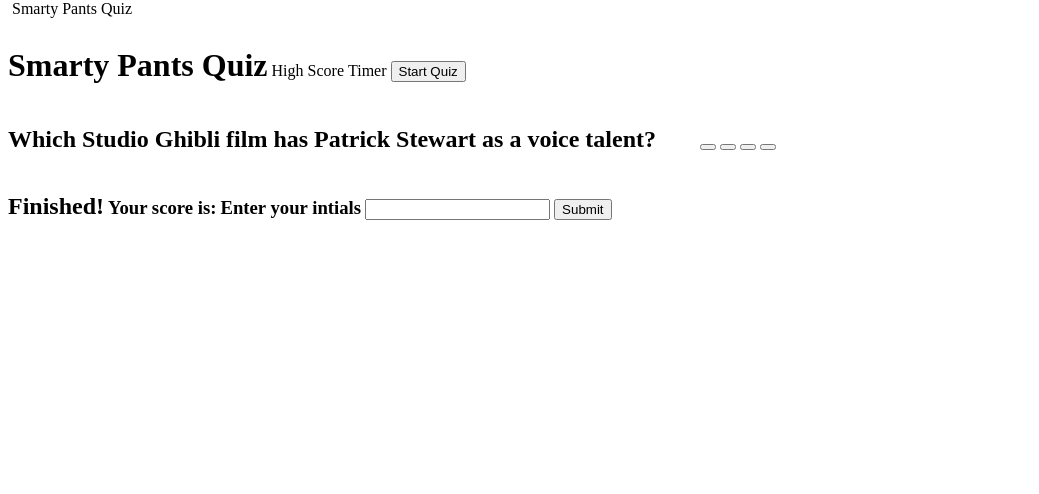
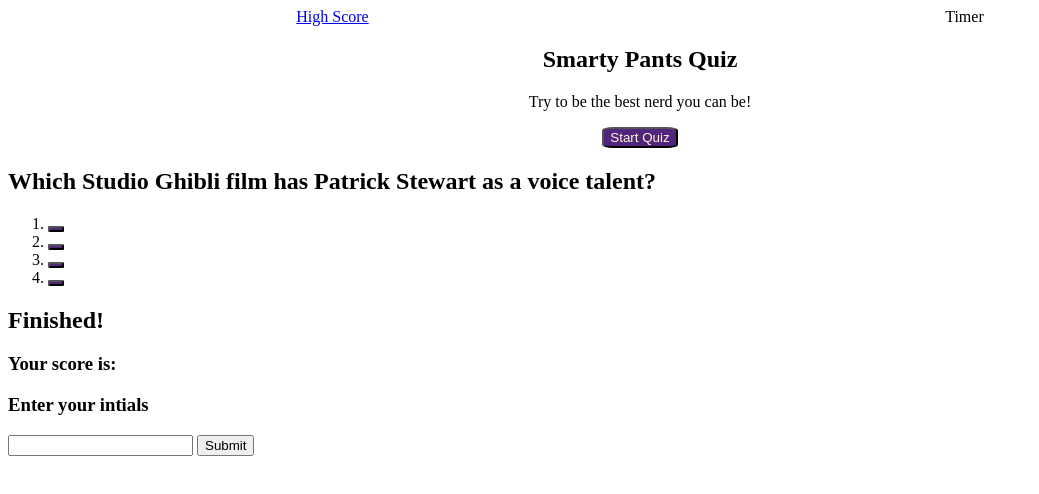
Before and after one commit to michellecoder/smartypants, a plain HTML site: page index.html in a window 1280 px wide. Shown: the whole page, without its empty margins (0-1039 px from the left). Drawn offline with Linux system fonts and the light colour scheme.

Commit message:
Got start button and timer to work

```diff
--- a/index.html
+++ b/index.html
@@ -6,34 +6,44 @@
     <meta http-equiv="X-UA-Compatible" content="IE=edge">
     <meta name="viewport" content="width=device-width, initial-scale=1.0">
     <title>Smarty Pants Quiz</title>
+    <link rel="stylesheet" href="./style.css">
 </head>
 
 <body>
     <header>
+
+        <a href="#" class="small-font link">High Score</a>
+        <div class="large-font" id="timer">Timer</div>
+
+
+    </header>
+
+    <section>
         <h1>Smarty Pants Quiz</h1>
-        <div class="small-font link">High Score</div>
-        <div class="large-font" id="timer">Timer</div>
-        <button class="start-button">Start Quiz</button>
-        <link rel="stylesheet" href="./style.css">
-    </header>
+        <p>
+            Try to be the best nerd you can be!
+        </p>
+        <button class="start-button" id="myButton">Start Quiz</button>
+
+    </section>
 
     <main>
         <section>
             <div class="the-question">
                 <h2 id="question"></h2>
 
-                <ol>
+                <ol id="questionList">
                     <li>
-                        <button class="option-button" value="wrong"></button>
+                        <button class="option-button" class="hidden"></button>
                     </li>
                     <li>
-                        <button class="option-button" value="wrong"></button>
+                        <button class="option-button" class="hidden"></button>
                     </li>
                     <li>
-                        <button class="option-button" value="correct"></button>
+                        <button class="option-button" class="hidden"></button>
                     </li>
                     <li>
-                        <button class="option-button" value="wrong"></button>
+                        <button class="option-button" class="hidden"></button>
                     </li>
 
 
@@ -45,84 +55,13 @@
 
 
 
-            <!-- <div class="the-question">
-                <h2 id="question">What is Dumbledor's favorite candy?</h2>
 
-                <ol>
-                    <li>
-                        <button class="option-button" value="wrong">c</button>
-                    </li>
-                    <li>
-                        <button class="option-button" value="correct">Lemon Drops</button>
-                    </li>
-                    <li>
-                        <button class="option-button" value="wrong">Berti Bots Every Flavor Beans</button>
-                    </li>
-                    <li>
-                        <button class="option-button" value="wrong">Peppermint Sticks</button>
-                    </li>
-
-
-                </ol>
-
-            </div>
-
-
-
-
-            <div class="the-question">
-                <h2 id="question">In which Lord of the Rings film did Viggo Mortenson break his foot?</h2>
-
-                <ol>
-                    <li>
-                        <button class="option-button" value="correct">The Two Towers</button>
-                    </li>
-                    <li>
-                        <button class="option-button" value="wrong">The Return of the King</button>
-                    </li>
-                    <li>
-                        <button class="option-button" value="wrong">None of the Above</button>
-                    </li>
-                    <li>
-                        <button class="option-button" value="wrong">The Fellowship of the Ring</button>
-                    </li>
-
-
-                </ol>
-
-            </div>
-
-
-
-
-
-            <div class="the-question">
-                <h2 id="question">Which of these are the strongest villians in the Dr. Who Univers?</h2>
-
-                <ol>
-                    <li>
-                        <button class="option-button" value="wrong">The Daleks</button>
-                    </li>
-                    <li>
-                        <button class="option-button" value="correct">The Weeping Angels</button>
-                    </li>
-                    <li>
-                        <button class="option-button" value="wrong">The Cyber Men</button>
-                    </li>
-                    <li>
-                        <button class="option-button" value="wrong">The Master</button>
-                    </li>
-
-
-                </ol>
-
-            </div>
-        </section> -->
+        </section>
 
         <section>
             <form>
                 <h2>Finished!</h2>
-                    <h3 for="score" class="highscore count">Your score is:</h3>
+                <h3 for="score" class="highscore-count">Your score is:</h3>
                 <h3>Enter your intials</h3>
                 <input type="text" id="score">
                 <input type="submit">
--- a/questions.js
+++ b/questions.js
@@ -29,7 +29,7 @@ var questionsArray = [{
         ]
     },
     {
-        theQuestion: "Which of these are the strongest villians in the Dr. Who Univers?",
+        theQuestion: "Which of these are the strongest villians in the Dr. Who Universe?",
         correctAnswer: "The Weeping Angels",
         choices: [
             "The Weeping Angels",
@@ -44,4 +44,7 @@ var questionsArray = [{
 
 
 
+
 ];
+
+localStorage.setItem("myQuestions", JSON.stringify(questionsArray));
--- a/quiz.js
+++ b/quiz.js
@@ -1,3 +1,38 @@
 var questionEL = document.querySelector("#question");
+var timerEl = document.querySelector("#timer");
 
 questionEL.textContent = questionsArray[0].theQuestion;
+var myButtonEl = document.getElementById("myButton");
+var scoreEl = document.getElementById("score");
+var myQ = JSON.parse(localStorage.getItem("myQuestions"));
+var timeLeft = 75;
+console.log(myQ);
+myButtonEl.addEventListener("click", startGame);
+// To start game
+function startGame() {
+    document.querySelector("#myButton").style = "display: none";
+
+    var timeLapse = setInterval(function() {
+
+
+
+        if (timeLeft === 0) {
+            clearInterval(timeLapse);
+
+            goToFinish;
+        } else {
+            timeLeft--;
+            timerEl.textContent = "time:" + timeLeft;
+
+
+        }
+    }, 1000);
+}
+
+
+
+function goToFinish() {
+    timerEl.textContent = "";
+    var scoreCard = document.getElementById("#score");
+    scoreEl.appendChild(scoreCard);
+}
--- a/style.css
+++ b/style.css
@@ -1,3 +1,34 @@
 * {
-    display: inline-block;
+    box-sizing: content-box;
 }
+
+header {
+    display: flex;
+    flex-wrap: wrap;
+    justify-content: space-around;
+}
+
+h1,
+p {
+    text-align: center;
+}
+
+.start-button {
+    display: flex;
+    justify-content: center;
+    margin: auto;
+    background-color: rgb(82, 37, 124);
+    color: cornsilk;
+    border-radius: 15%;
+}
+
+button {
+    margin: auto;
+    background-color: rgb(82, 37, 124);
+    color: rgb(253, 248, 229);
+    border-radius: 15%;
+}
+
+.hidden {
+    display: none;
+}
```
Lines whose indentation alone changed are shown as unchanged.
